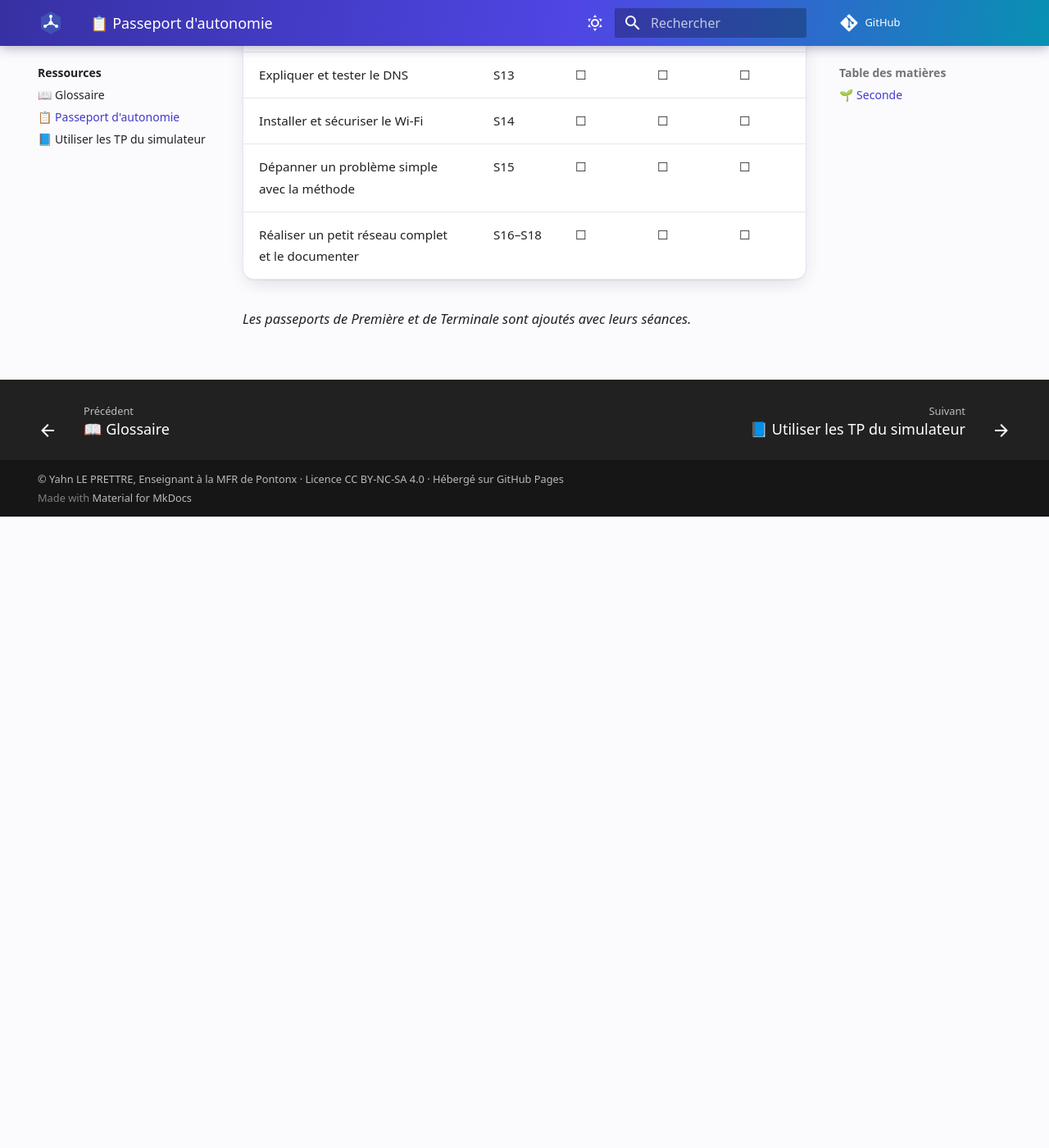
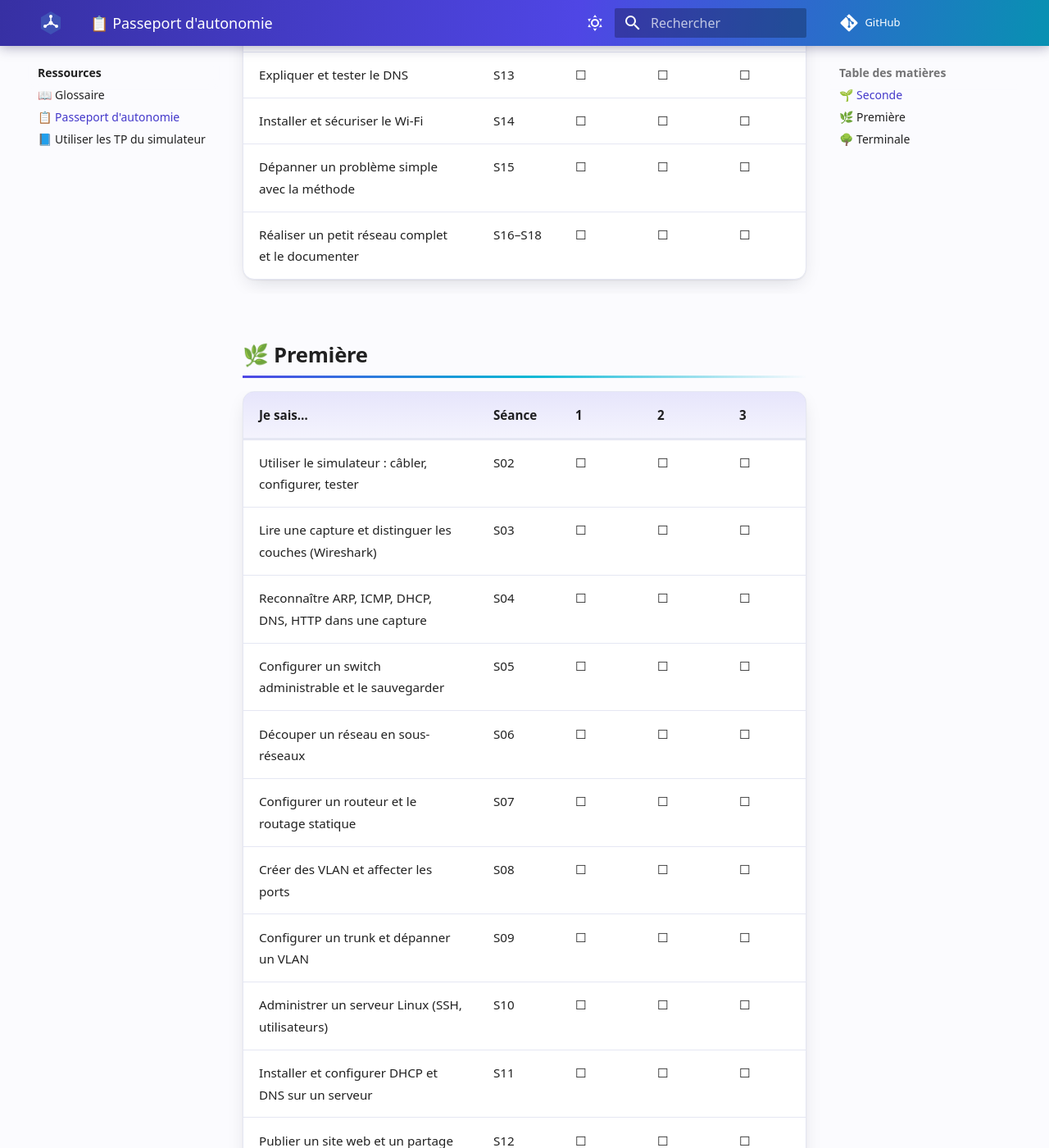
Before and after one commit to YahnLP/bacprociel-reseau-systeme, an MkDocs documentation site: the page built from docs/ressources/passeport-autonomie.md, in a window 1280 px wide and 1400 px high, scrolled down 1476 px. Shown: the whole window at 82% size. Built offline with MkDocs 1.6.1 and Material for MkDocs 9.7.7, drawn with Linux system fonts in a browser that asks for light colours; comment, search, counter and statistics services are not loaded; before the commit the page ends 2106 px from its top, so only the background shows below that; some of the changed text lies outside the part shown.

Commit message:
Passeport d'autonomie : Première et Terminale
Co-Authored-By: Claude Sonnet 5.5 <noreply@anthropic.com>
Claude-Session: https://claude.ai/code/session_01AiP6Wo9icu2EkQxKi67MHD

```diff
--- a/docs/ressources/passeport-autonomie.md
+++ b/docs/ressources/passeport-autonomie.md
@@ -27,4 +27,40 @@ Le passeport te permet de suivre **ce que tu sais faire seul**. Chaque ligne pas
 | Dépanner un problème simple avec la méthode | S15 | ☐ | ☐ | ☐ |
 | Réaliser un petit réseau complet et le documenter | S16–S18 | ☐ | ☐ | ☐ |
 
-*Les passeports de Première et de Terminale sont ajoutés avec leurs séances.*
+## 🌿 Première
+
+| Je sais… | Séance | 1 | 2 | 3 |
+|---|---|---|---|---|
+| Utiliser le simulateur : câbler, configurer, tester | S02 | ☐ | ☐ | ☐ |
+| Lire une capture et distinguer les couches (Wireshark) | S03 | ☐ | ☐ | ☐ |
+| Reconnaître ARP, ICMP, DHCP, DNS, HTTP dans une capture | S04 | ☐ | ☐ | ☐ |
+| Configurer un switch administrable et le sauvegarder | S05 | ☐ | ☐ | ☐ |
+| Découper un réseau en sous-réseaux | S06 | ☐ | ☐ | ☐ |
+| Configurer un routeur et le routage statique | S07 | ☐ | ☐ | ☐ |
+| Créer des VLAN et affecter les ports | S08 | ☐ | ☐ | ☐ |
+| Configurer un trunk et dépanner un VLAN | S09 | ☐ | ☐ | ☐ |
+| Administrer un serveur Linux (SSH, utilisateurs) | S10 | ☐ | ☐ | ☐ |
+| Installer et configurer DHCP et DNS sur un serveur | S11 | ☐ | ☐ | ☐ |
+| Publier un site web et un partage de fichiers | S12 | ☐ | ☐ | ☐ |
+| Choisir cuivre ou fibre, mesurer, sécuriser un câblage | S13 | ☐ | ☐ | ☐ |
+| Appliquer la sécurité de base (mots de passe, SSH, ports) | S14 | ☐ | ☐ | ☐ |
+| Étudier, réaliser et recetter un petit projet complet | S16–S18 | ☐ | ☐ | ☐ |
+| Présenter son projet à l'oral | S19 | ☐ | ☐ | ☐ |
+
+## 🌳 Terminale
+
+| Je sais… | Séance | 1 | 2 | 3 |
+|---|---|---|---|---|
+| Relever les besoins d'un dossier et préparer un chantier en sécurité | S02–S03 | ☐ | ☐ | ☐ |
+| Installer, câbler et mesurer (cuivre et fibre) | S04 | ☐ | ☐ | ☐ |
+| Faire communiquer des VLAN (routeur ou switch de niveau 3) et filtrer | S05 | ☐ | ☐ | ☐ |
+| Mettre en service un Wi-Fi personnel et invités | S06 | ☐ | ☐ | ☐ |
+| Sauvegarder, restaurer et mettre à jour un équipement | S07 | ☐ | ☐ | ☐ |
+| Intégrer un nouvel équipement (adresse réservée, VLAN) | S08 | ☐ | ☐ | ☐ |
+| Sécuriser l'accès à distance (SSH, redirection, VPN) | S09 | ☐ | ☐ | ☐ |
+| Superviser un équipement et rédiger un ticket | S10 | ☐ | ☐ | ☐ |
+| Dépanner avec méthode, y compris des pannes combinées | S11 | ☐ | ☐ | ☐ |
+| Remplacer un équipement et rédiger un compte rendu | S12 | ☐ | ☐ | ☐ |
+| Dérouler une recette et accompagner le client | S13 | ☐ | ☐ | ☐ |
+| Conduire un chantier complet en 3 h | S15–S17 | ☐ | ☐ | ☐ |
+| Constituer son livret de preuves | S18 | ☐ | ☐ | ☐ |
```
